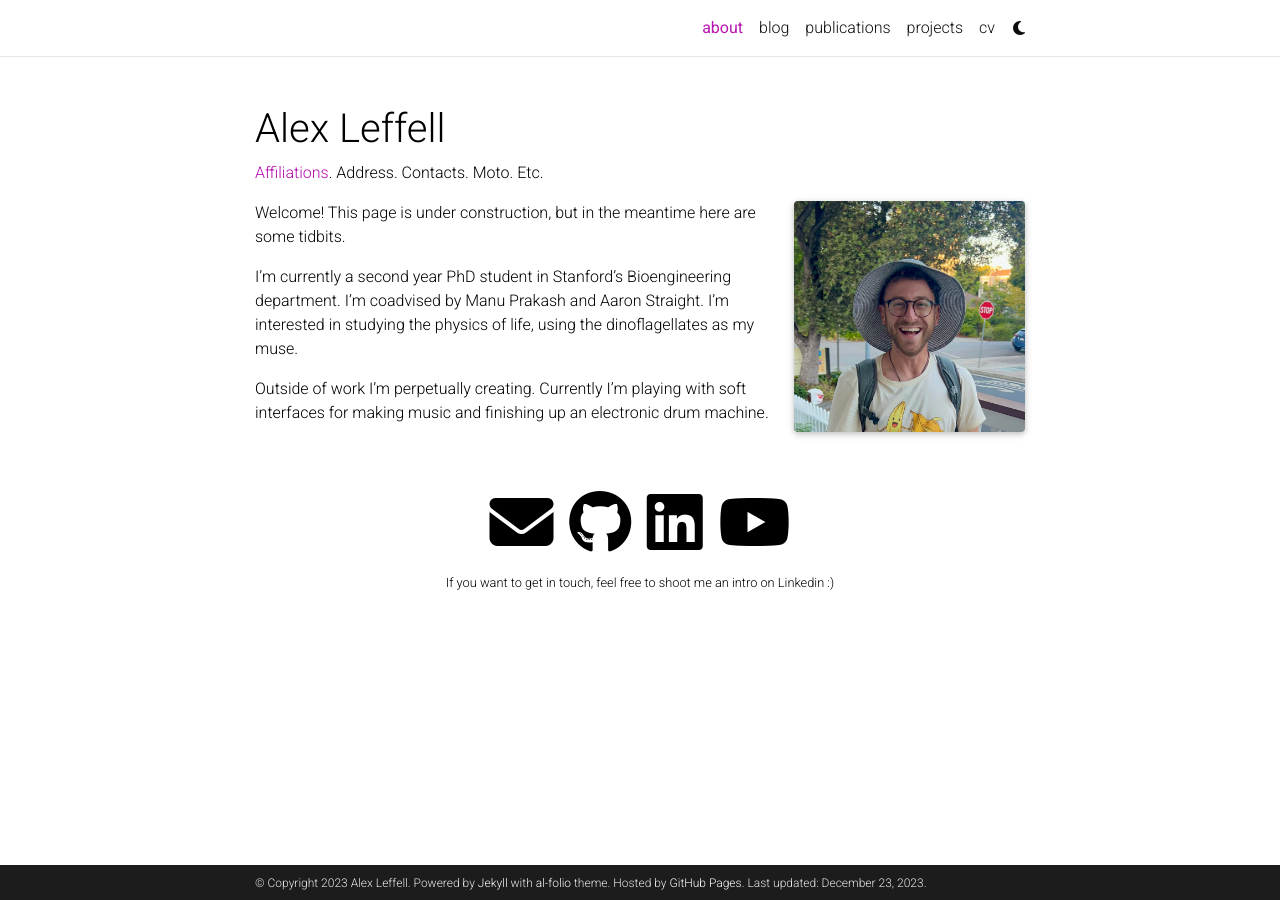
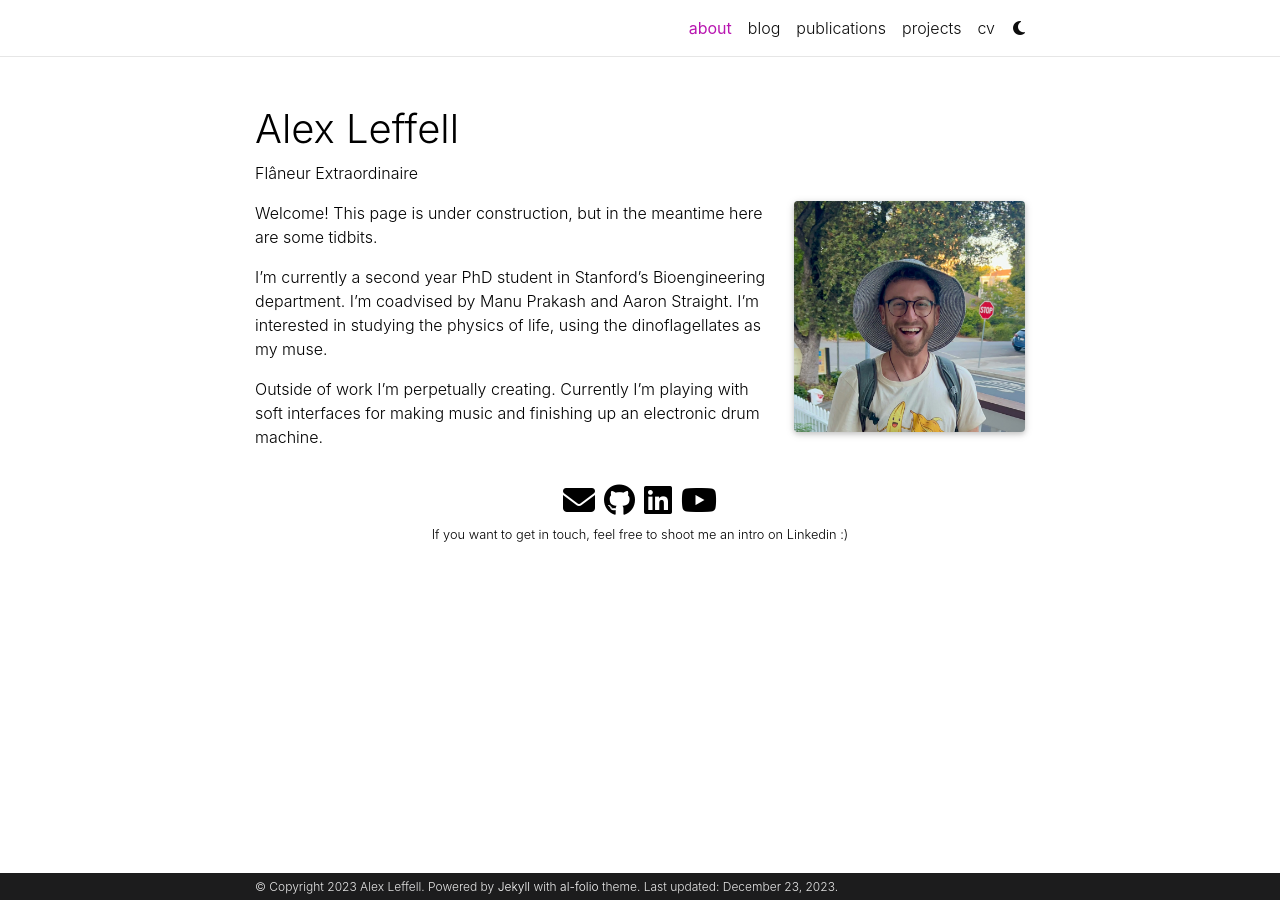
Before and after one commit to alexleffell/alexleffell, a Jekyll site: the page built from _pages/about.md, in a window 1280 px wide. Built offline with Jekyll 4.4.1, drawn with Linux system fonts in a browser that asks for light colours; full-size pictures stand in for the smaller copies a plugin makes; comment, search, counter and statistics services are not loaded; a style sheet for code colours, icons or effects is not loaded.

Commit message:
more changes

```diff
--- a/_config.yml
+++ b/_config.yml
@@ -11,14 +11,13 @@
   A simple, whitespace theme for academics. Based on [*folio](https://github.com/bogoli/-folio) design.
 footer_text: >
   Powered by <a href="https://jekyllrb.com/" target="_blank">Jekyll</a> with <a href="https://github.com/alshedivat/al-folio">al-folio</a> theme.
-  Hosted by <a href="https://pages.github.com/" target="_blank">GitHub Pages</a>.
 keywords: jekyll, jekyll-theme, academic-website, portfolio-website  # add your own keywords or leave empty
 
 lang: en # the language of your site (for example: en, fr, cn, ru, etc.)
-icon: ⚛️  # the emoji used as the favicon (alternatively, provide image name in /assets/img/)
+icon: al_favicon.png  # the emoji used as the favicon (alternatively, provide image name in /assets/img/)
 
 url: https://alexleffell.github.io # the base hostname & protocol for your site
-baseurl:  # the subpath of your site, e.g. /blog/
+baseurl: /alexleffell/ # the subpath of your site, e.g. /blog/
 last_updated: true # set to true if you want to display last updated in the footer
 impressum_path:  # set to path to include impressum link in the footer, use the same path as permalink in a page, helps to conform with EU GDPR
 
--- a/_pages/about.md
+++ b/_pages/about.md
@@ -2,7 +2,7 @@
 layout: about
 title: about
 permalink: /
-subtitle: <a href='#'>Affiliations</a>. Address. Contacts. Moto. Etc.
+subtitle: Fl&acirc;neur Extraordinaire
 
 profile:
   align: right
@@ -18,6 +18,8 @@
 social: true  # includes social icons at the bottom of the page
 ---
 
+
+
 Welcome! This page is under construction, but in the meantime here are some tidbits.
 
 I'm currently a second year PhD student in Stanford's Bioengineering department. I'm coadvised by Manu Prakash and Aaron Straight. I'm interested in studying the physics of life, using the dinoflagellates as my muse.
--- a/_sass/_base.scss
+++ b/_sass/_base.scss
@@ -17,6 +17,7 @@
 span,
 strong {
   color: var(--global-text-color);
+  font-family: -apple-system, BlinkMacSystemFont, 'Segoe UI', Roboto, Oxygen, Ubuntu, Cantarell, 'Open Sans', 'Helvetica Neue', sans-serif;
 }
 
 hr {
@@ -352,7 +353,7 @@
   text-align: center;
 
   .contact-icons {
-    font-size: 4rem;
+    font-size: 2rem;
 
     a {
       i::before {
@@ -411,8 +412,8 @@
 
   .container {
     color: var(--global-footer-text-color);
-    padding-top: 9px;
-    padding-bottom: 8px;
+    padding-top: 5px;
+    padding-bottom: 4px;
   }
 
   a {
```
Also changed, not shown: assets/img/al_favicon.png (added).
